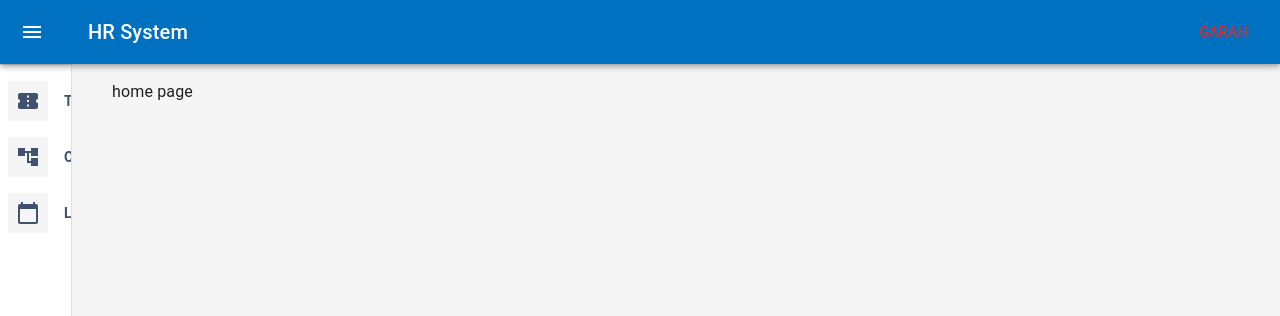
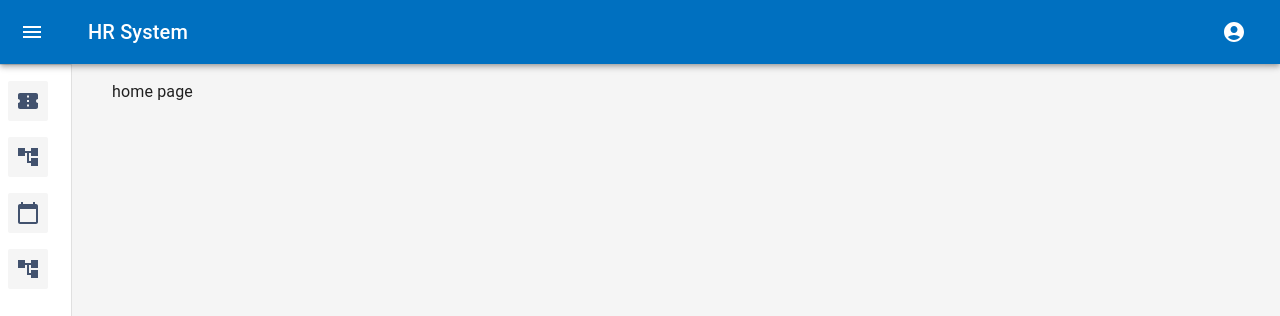
Before and after one commit to nestsolutionsllc/nest-hr, a Next.js app in the folder frontend/: page / in a window 1280 px wide. Shown: the top 316 px of the page. Built offline with nearby package versions, Linux system fonts and the light colour scheme.

Commit message:
feat: account pop up and Sidebar bug fixed

```diff
--- a/frontend/src/components/Sidebar.tsx
+++ b/frontend/src/components/Sidebar.tsx
@@ -102,6 +102,16 @@ export const menuItems = [
       },
     ],
   },
+  {
+    title: "Profile",
+    icon: <AccountTreeIcon />,
+    children: [
+      {
+        title: "profile",
+        href: "/profile",
+      },
+    ],
+  },
 ];
 
 const styles = {
@@ -125,7 +135,7 @@ const styles = {
   sideBarItemIcon: {
     minWidth: "40px",
     minHeight: "40px",
-    marginRight: "16px",
+    marginRight: "30px",
     borderRadius: "2px",
     display: "flex",
     justifyContent: "center",
@@ -173,10 +183,11 @@ const SideBarItemContainer = ({
           flexDirection: "column" as const,
         }}
       >
-        {menuItem.children.map(tab => (
+        {menuItem.children.map((tab, index) => (
           <StyledListItemButton
             disableElevation
             disableRipple
+            key={index}
             onClick={() => {
               router.push(tab.href);
             }}
--- /dev/null
+++ b/frontend/src/layouts/AccountPopOver.tsx
@@ -0,0 +1,81 @@
+import { FC, useState } from "react";
+import { Popover, Typography, Box, Divider, Button } from "@mui/material";
+import AccountCircleIcon from "@mui/icons-material/AccountCircle";
+import IconButton from "@mui/material/IconButton";
+import { useRouter } from "next/router";
+
+const AccountPopOver: FC = () => {
+  const anchor = undefined;
+  const [anchorElement, setAnchorElement] = useState(anchor);
+  const handleClick = (event): void => {
+    setAnchorElement(event.currentTarget);
+  };
+
+  const handleClose = (): void => {
+    setAnchorElement(anchor);
+  };
+  const { push } = useRouter();
+
+  const open = Boolean(anchorElement);
+  const id = open ? "simple-popover" : undefined;
+
+  return (
+    <>
+      <IconButton
+        color="inherit"
+        onClick={handleClick}
+        sx={{
+          padding: 0,
+          width: 44,
+          height: 44,
+          ...(open && {
+            "&:before": {
+              zIndex: 1,
+              content: "''",
+              width: "100%",
+              height: "100%",
+              borderRadius: "50%",
+              position: "absolute",
+            },
+          }),
+        }}
+      >
+        <AccountCircleIcon />
+      </IconButton>
+      <Popover
+        id={id}
+        open={open}
+        anchorEl={anchorElement}
+        onClose={handleClose}
+        anchorOrigin={{
+          vertical: "bottom",
+          horizontal: "left",
+        }}
+        sx={{ my: 1.3, width: 400 }}
+      >
+        <Box sx={{ my: 1.5, px: 2.5 }}>
+          <Button
+            onClick={() =>
+              push("profile").then(() => {
+                handleClose();
+              })
+            }
+          >
+            <Typography variant="subtitle1" noWrap>
+              My Profile
+            </Typography>
+          </Button>
+        </Box>
+        <Divider sx={{ my: 1 }} />
+
+        <Box sx={{ p: 2, pt: 1.5 }}>
+          <Button fullWidth color="inherit" variant="outlined" onClick={() => console.log("garah")}>
+            Гарах
+          </Button>
+        </Box>
+      </Popover>
+    </>
+  );
+};
+
+export default AccountPopOver;
--- a/frontend/src/layouts/MainLayout.tsx
+++ b/frontend/src/layouts/MainLayout.tsx
@@ -11,9 +11,8 @@ import Divider from "@mui/material/Divider";
 import IconButton from "@mui/material/IconButton";
 import MenuIcon from "@mui/icons-material/Menu";
 import ChevronLeftIcon from "@mui/icons-material/ChevronLeft";
-import { Button } from "@mui/material";
 import SideBar from "../components/Sidebar";
-import { useAuth } from "../providers";
+import AccountPopOver from "./AccountPopOver";
 
 const drawerWidth = 240;
 
@@ -68,7 +67,6 @@ const MainLayout = ({ children }: { children: ReactNode }) => {
   const toggleDrawer = useCallback(() => {
     setOpen(!open);
   }, [open]);
-  const { setUser } = useAuth();
 
   return (
     <Box sx={{ display: "flex" }}>
@@ -94,9 +92,7 @@ const MainLayout = ({ children }: { children: ReactNode }) => {
           <Typography component="h1" variant="h6" color="inherit" noWrap sx={{ flexGrow: 1 }}>
             HR System
           </Typography>
-          <Button color="error" onClick={() => setUser("")}>
-            garah
-          </Button>
+          <AccountPopOver />
         </Toolbar>
       </AppBar>
       <Drawer variant="permanent" open={open}>
```
